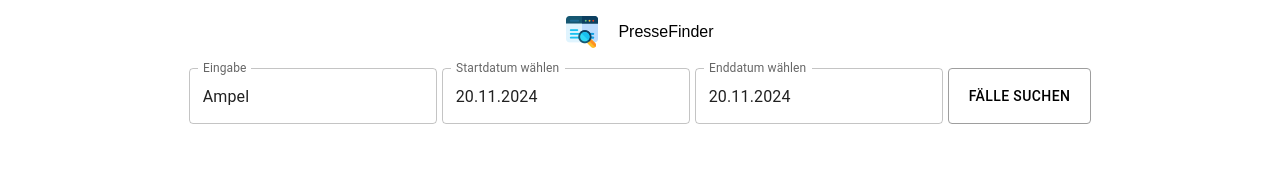
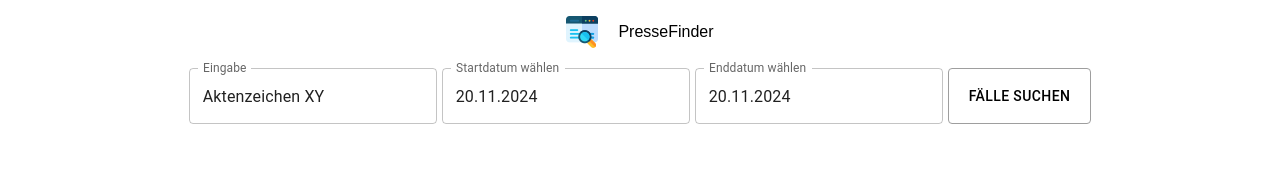
Before and after one commit to Davide131297/new-pressemitteilungen-next, a Next.js app: page / in a window 1280 px wide. Shown: the top 169 px of the page. Built offline with nearby package versions, Linux system fonts and the light colour scheme.

Commit message:
defualt value

```diff
--- a/app/page.tsx
+++ b/app/page.tsx
@@ -19,7 +19,7 @@ import Snackbar from '@mui/material/Snackbar';
 import Alert from '@mui/material/Alert';
 
 function Home() {
-  const [query, setQuery] = useState('Ampel');
+  const [query, setQuery] = useState('Aktenzeichen XY');
   const [startDate, setStartDate] = useState(dayjs());
   const [endDate, setEndDate] = useState(dayjs());
   const [data, setData] = useState([]);
```
